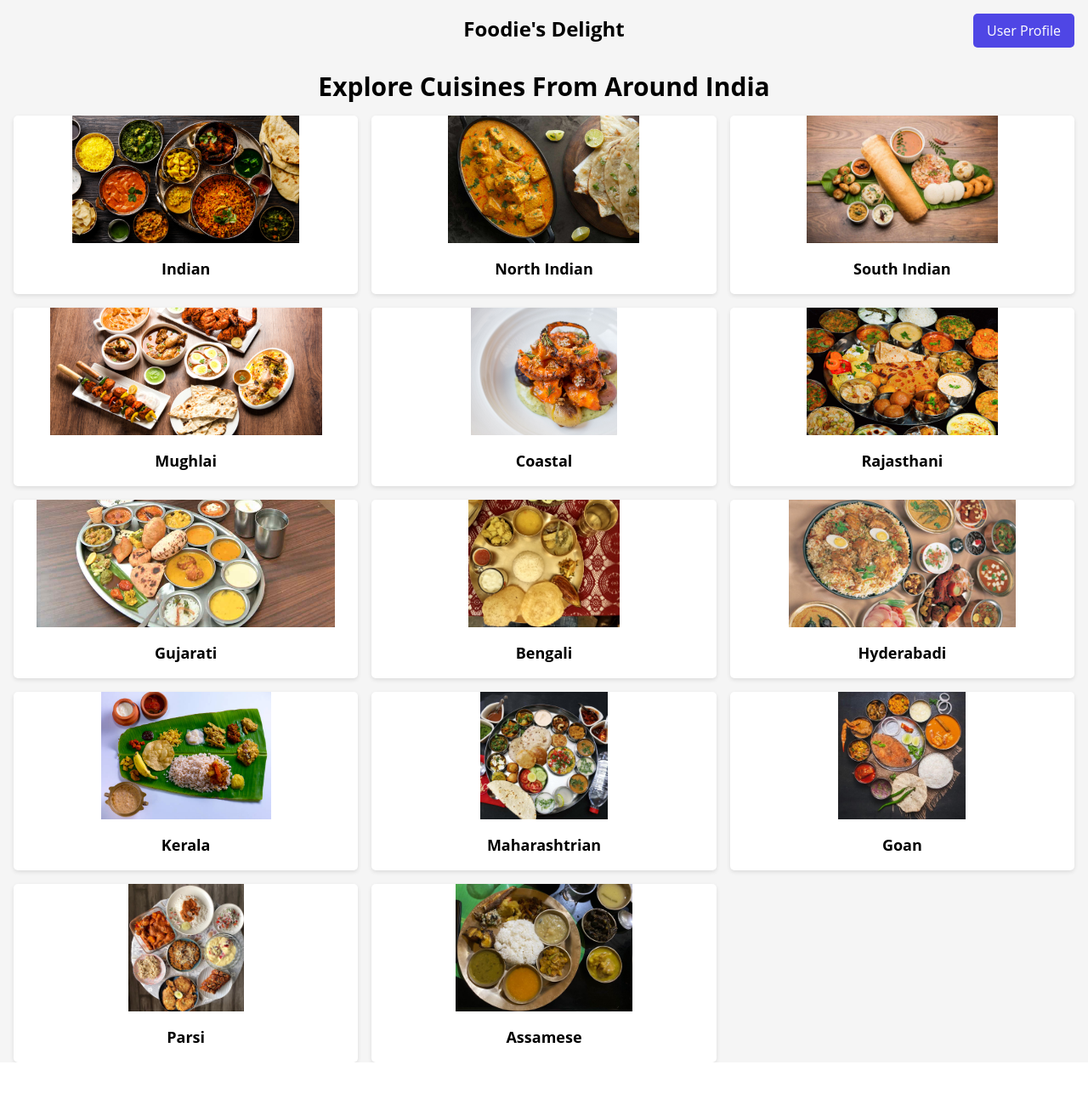
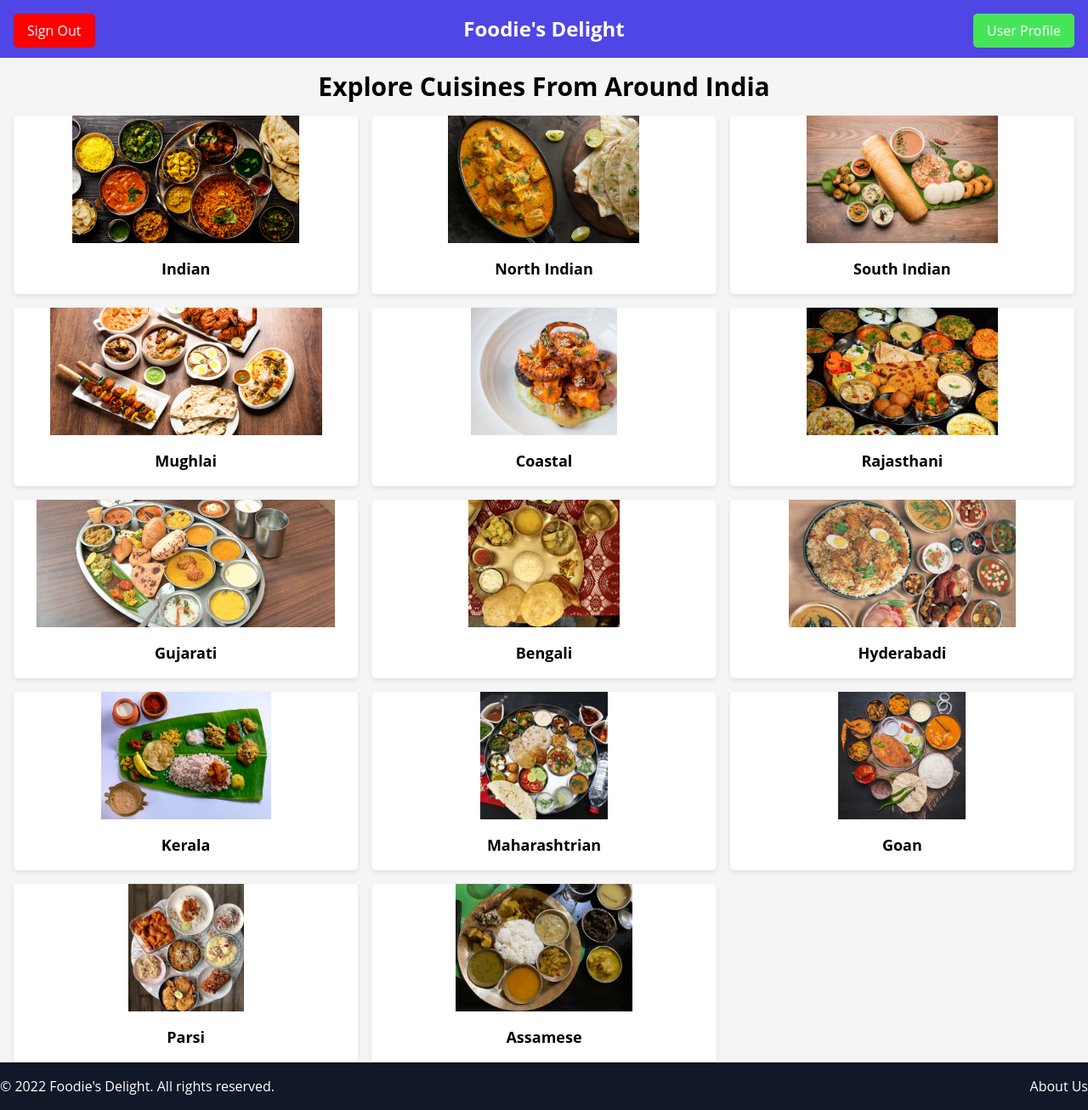
Before and after one commit to Shriyash1234/Food_Delivery_System, a Flask app: page /dashboard in a window 1280 px wide. Shown: the whole page at 85% size. Before the commit the page ends 1250 px from the top, so only its background shows below. Run offline with Flask 3, Linux system fonts and the light colour scheme; data comes from the database, SQL or seed files in the repository; some libraries are stand-ins or nearby versions.

Commit message:
header and footer

```diff
--- a/app.py
+++ b/app.py
@@ -13,7 +13,7 @@ app = Flask(__name__,static_url_path="/static")
 app.secret_key = 'Top_secret'
 app.config['MYSQL_HOST'] = 'localhost'
 app.config['MYSQL_USER'] = 'root'
-app.config['MYSQL_PASSWORD'] = 'shriyash123'
+app.config['MYSQL_PASSWORD'] = '****'
 app.config['MYSQL_DB'] = 'food_delivery_system'
 mysql = MySQL(app)
 # try:
@@ -204,6 +204,17 @@ def signupdelivery():
         return redirect(url_for('login'))
     return render_template("/delivery/signup_deli.html")
 
+
+@app.route('/signout')
+def signout():
+    session.pop('customer_id', None)
+    session.pop('restaurant_ID', None)
+    session.pop('agent_ID', None)
+    session.pop('addr_ID', None)
+    session.pop('customerbool', None)
+    session.pop('restbool', None)
+    session.pop('agentbool', None)
+    return redirect(url_for('home'))
 
 @app.route('/')
 def home():
--- a/templates/customers/index.html
+++ b/templates/customers/index.html
@@ -1,6 +1,6 @@
 <html lang="en">
   <head>
-    <meta charset="UTF-8" />
+    <meta charset="UTF-8"</header>
     <meta name="viewport" content="width=device-width, initial-scale=1.0" />
     <title>Foodie's Delight: Cuisine Options</title>
     <link
@@ -35,10 +35,10 @@
         text-align: center;
         font-weight: bold;
       }
-      /* Added style for header */
+      /* Updated style for header */
       header {
-        background-color: orange-500;
-        color: black;
+        background-color: #4f46e5;
+        color: white;
         padding: 1rem;
         text-align: center;
         /* Adjust width if needed */
@@ -52,20 +52,30 @@
         position: absolute;
         top: 1rem;
         right: 1rem;
-        background-color: #4f46e5;
+        background-color: #46e559;
         color: white;
         padding: 0.5rem 1rem;
         border-radius: 5px;
         cursor: pointer;
       }
+      /* Added style for signout button */
+      .signout-button {
+        background-color: #ff0000;
+        color: white;
+        padding: 0.5rem 1rem;
+        border-radius: 5px;
+        cursor: pointer;
+        position: absolute;
+        top: 1rem;
+        left: 1rem;
+      }
     </style>
   </head>
   <body>
     <header class="flex justify-center items-center">
-      <h1 class="header-text text-blue font-bold">Foodie's Delight</h1>
-      <a href="{{ url_for('userdetails') }}" class="user-profile-button"
-        >User Profile</a
-      >
+      <h1 class="header-text text-white font-bold">Foodie's Delight</h1>
+      <a href="{{ url_for('userdetails') }}" class="user-profile-button">User Profile</a>
+      <a href="{{ url_for('signout') }}" class="signout-button">Sign Out</a>
     </header>
     <h2 class="text-3xl font-bold text-center my-4">
       Explore Cuisines From Around India
@@ -87,5 +97,15 @@
         {% endfor %}
       </li>
     </ul>
+    <footer class="bg-gray-900 text-white py-4">
+      <div class="container mx-auto flex justify-between items-center">
+        <p>&copy; 2022 Foodie's Delight. All rights reserved.</p>
+        <ul class="flex space-x-4">
+            <li style="margin-right: auto;"><a href="{{ url_for('aboutus') }}">About Us </a></li>
+          <!-- <li><a href="#">Terms of Service</a></li>
+          <li><a href="#">Privacy Policy</a></li> -->
+        </ul>
+      </div>
+    </footer>
   </body>
 </html>
```
